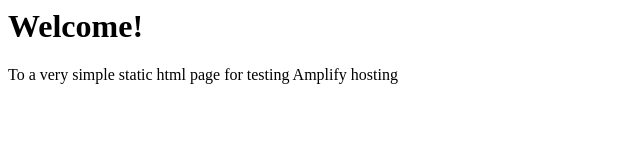
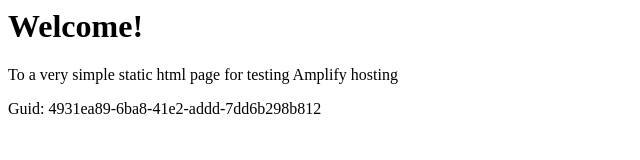
Before and after one commit to aws-aemilia-lhr/Github-PR-Commit-Integration-Test-DoNotTouch-v1-prod-eu-west-2, a website: page src/index.html in a window 1280 px wide. Shown: the whole page, without its empty margins (0-640 px from the left). Drawn offline with Linux system fonts and the light colour scheme.

Commit message:
commit from integ tests

```diff
--- a/src/index.html
+++ b/src/index.html
@@ -1,3 +1,5 @@
+
+
 <html lang="en">
 
 <head>
@@ -10,6 +12,6 @@
 <body>
     <h1>Welcome!</h1>
     <p>To a very simple static html page for testing Amplify hosting</p>
-</body>
+    <p>Guid: 4931ea89-6ba8-41e2-addd-7dd6b298b812</p></body>
 
 </html>
```
